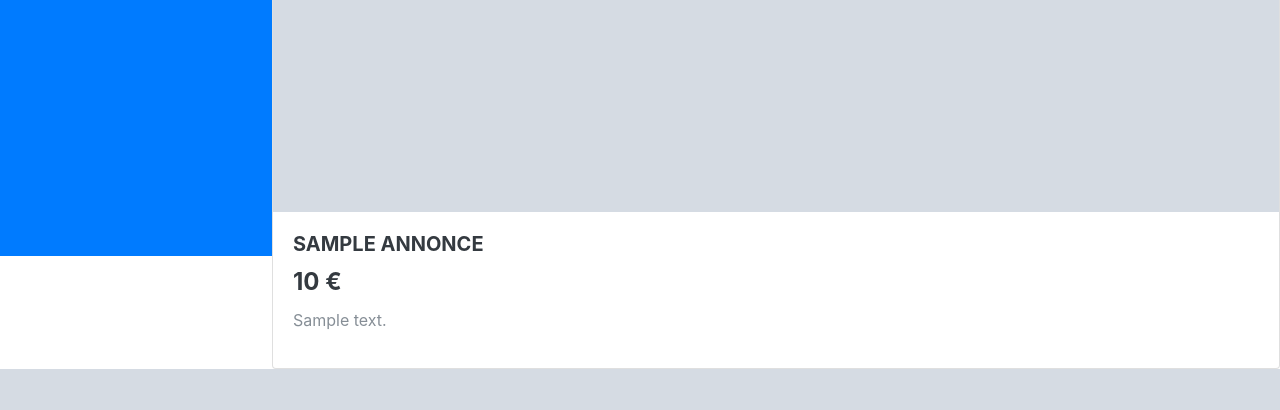
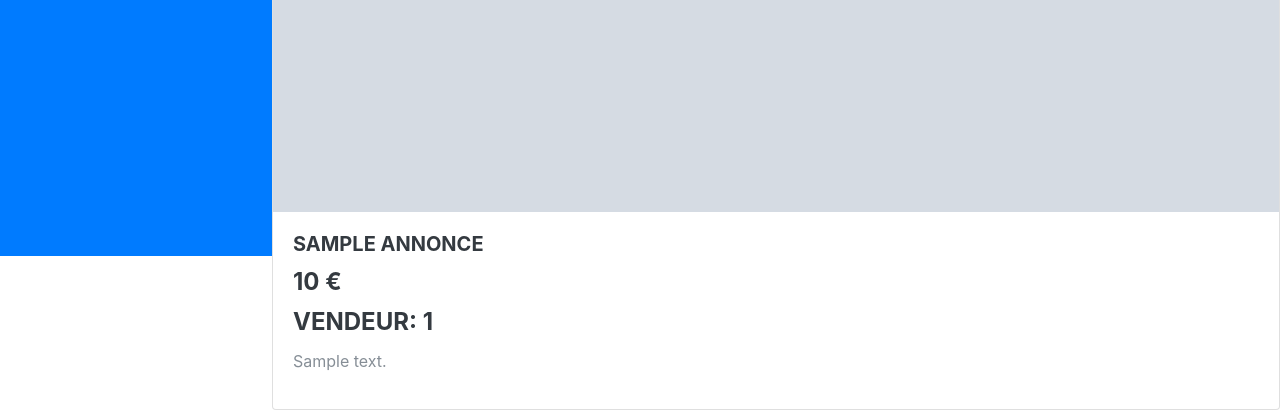
Before and after one commit to walid1999/Leboncoup, a PHP site: page /annonce.php?id=1 in a window 1280 px wide. Shown: the part 544-954 px from the top of the page. Before the commit the page ends 913 px from the top, so only its background shows below. Run offline with PHP 8.4, Linux system fonts and the light colour scheme; tables that the repository leaves empty or names only in its code hold one stand-in row (values such as "Sample post"); grey boxes marked "Sample" are stand-in pictures; some libraries are stand-ins or nearby versions; some web fonts are replaced.

Commit message:
nom vendeur

```diff
--- a/annonce.php
+++ b/annonce.php
@@ -18,17 +18,25 @@ session_start();
                 // Selection
                 $requeteSQL = $pdo->prepare("SELECT * FROM annonces WHERE id_annonces = $_GET[id]");
                 $requeteSQL->execute();
-                $userinfo = $requeteSQL->fetch()
+                $annonce = $requeteSQL->fetch();
+
+                $_SESSION['idprofil'] = $annonce['id_profil'];
+
+                $reqSQL = $pdo->prepare("SELECT * FROM profil WHERE id_profil = $_SESSION[idprofil]");
+                $reqSQL->execute();
+                $userinfo = $reqSQL->fetch();
 
                 //******************************************* */
                 ?>
 
                 <div class="card">
-                        <img src="<?php echo $userinfo['img_annonce']; ?>" class="card-img-top" alt="...">
+                        <img src="<?php echo $annonce['img_annonce']; ?>" class="card-img-top" alt="...">
                         <div class="card-body">
-                                <h5 class="card-title"><?php echo $userinfo['titre']; ?></h5>
-                                <h4 class="card-title"><?php echo $userinfo['prix']; ?> € </h4>
-                                <p><?php echo $userinfo['description']; ?></p>
+                                <h5 class="card-title"><?php echo $annonce['titre']; ?></h5>
+                                <h4 class="card-title"><?php echo $annonce['prix']; ?> € </h4>
+                                <h4 class="card-title">Vendeur: <?php echo $userinfo['identifiant']; ?></h4>
+
+                                <p><?php echo $annonce['description']; ?></p>
                         </div>
                 </div>
 
```
Also changed, not shown: img/981906.jpg (added), img/wp4380087.jpg (added).
